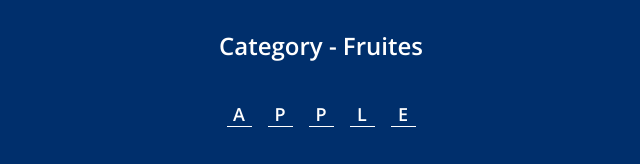
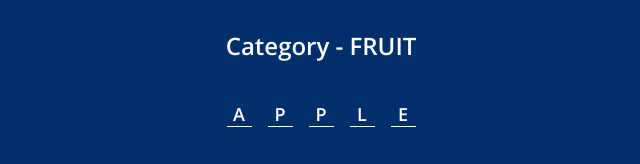
Before and after one commit to mglee-developer/vanillaprojects, a plain HTML site: page hangman/index.html in a window 1280 px wide. Shown: the part 240-404 px from the top of the page, 319-959 px from the left. Drawn offline with nearby package versions, Linux system fonts and the light colour scheme.

Commit message:
JS : Random Category

```diff
--- a/hangman/index.html
+++ b/hangman/index.html
@@ -6,6 +6,7 @@
     <title>Hangman</title>
     <link rel="stylesheet" href="style.css">
     <script src="/js/alphabet.js" defer></script>
+    <script src="/js/category.js" defer></script>
     <link rel="preconnect" href="https://fonts.gstatic.com">
     <link href="https://fonts.googleapis.com/css2?family=Open+Sans:wght@400;600;700&display=swap" rel="stylesheet">
 </head>
--- /dev/null
+++ b/hangman/js/category.js
@@ -0,0 +1,14 @@
+const category = ['FRUIT', 'ANIMAL', 'CITY'];
+
+const categoryName = document.querySelector('.category-name');
+
+function randomCategory() {
+    const index = Math.floor(Math.random()*category.length);
+    categoryName.innerHTML = `Category - ${category[index]}`;
+}
+
+function init() {
+    randomCategory();
+}
+
+init();
```
